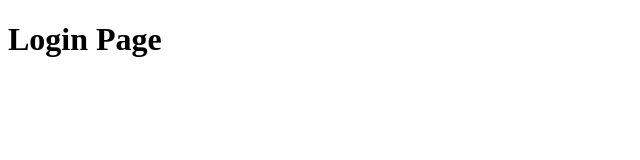
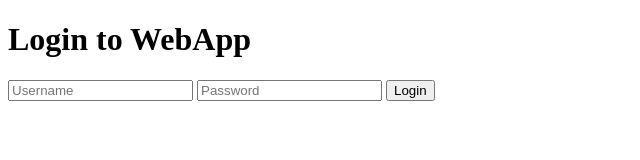
Before and after one commit to AngeMarie1/jenkns, a website: page login.html in a window 1280 px wide. Shown: the whole page, without its empty margins (0-640 px from the left). Drawn offline with Linux system fonts and the light colour scheme.

Commit message:
Add login.html page

```diff
--- a/login.html
+++ b/login.html
@@ -1,7 +1,14 @@
 <!DOCTYPE html>
 <html>
-<head><title>Login</title></head>
+<head>
+    <title>Login Page</title>
+</head>
 <body>
-  <h1>Login Page</h1>
+    <h1>Login to WebApp</h1>
+    <form>
+        <input type="text" placeholder="Username" required>
+        <input type="password" placeholder="Password" required>
+        <button type="submit">Login</button>
+    </form>
 </body>
 </html>
```
